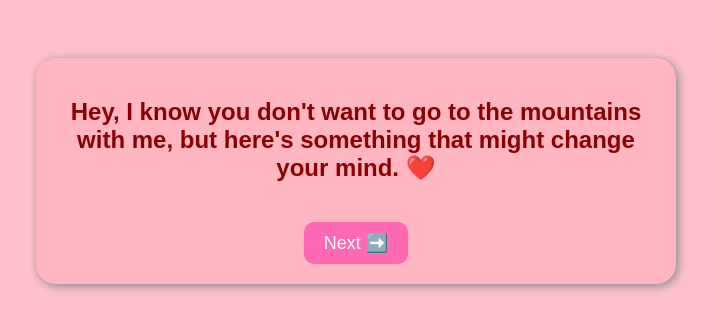
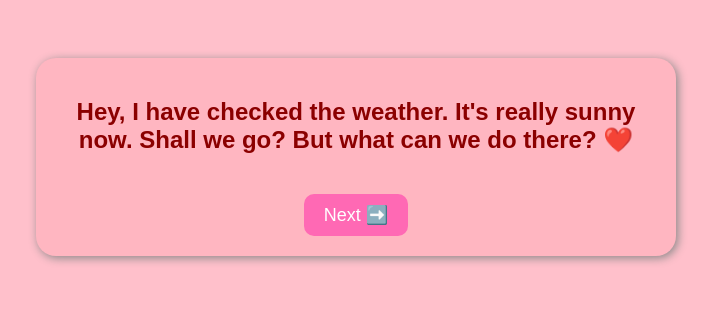
Before and after one commit to Bipro23/P1, a plain HTML site: page index.html in a window 1280 px wide. Shown: the whole page, without its empty margins (284-999 px from the left). Drawn offline with Linux system fonts and the light colour scheme.

Commit message:
Update index.html

```diff
--- a/index.html
+++ b/index.html
@@ -37,7 +37,7 @@
 </head>
 <body>
     <div class="container" id="page1">
-        <h2>Hey, I know you don't want to go to the mountains with me, but here's something that might change your mind. ❤️</h2>
+        <h2>Hey, I have checked the weather. It's really sunny now. Shall we go? But what can we do there? ❤️</h2>
         <button onclick="nextPage(2)">Next ➡️</button>
     </div>
 
```
